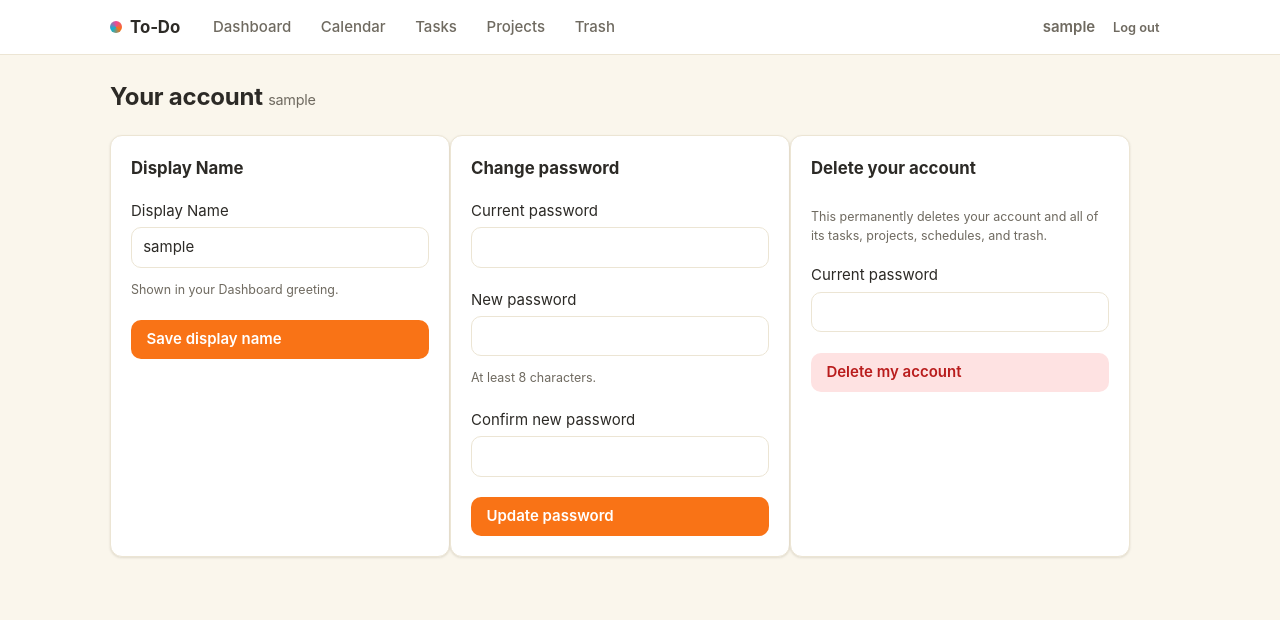
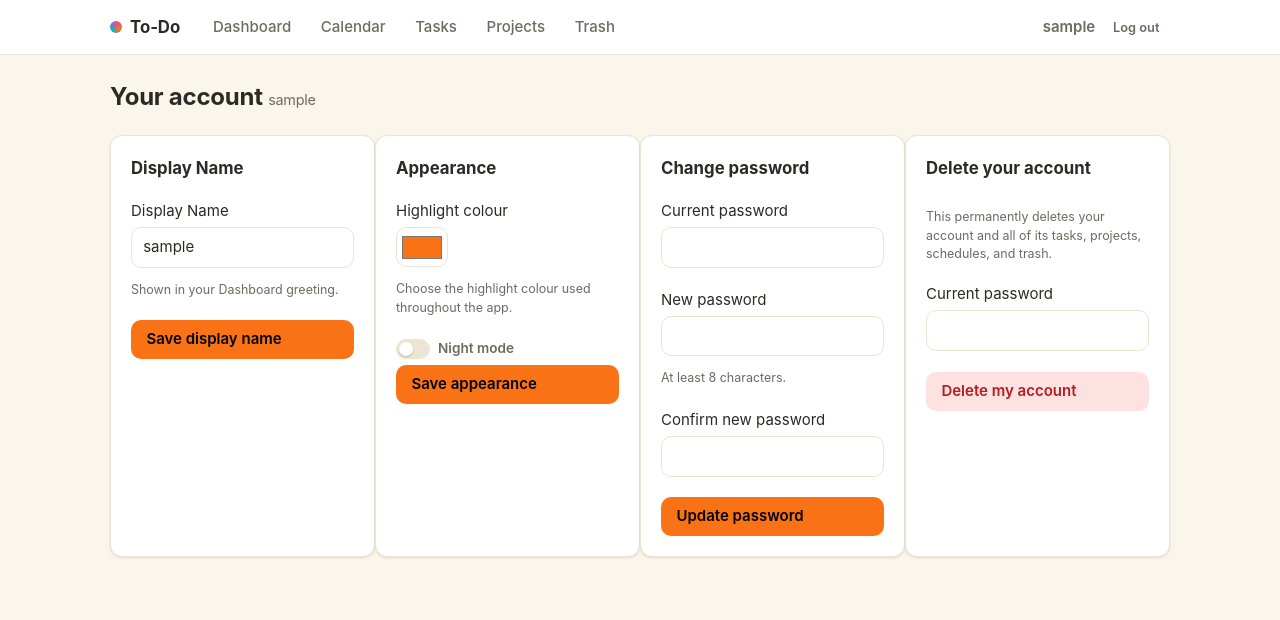
Before and after one commit to awat31/to-do, a Flask app: page /account in a window 1280 px wide. Shown: the top 620 px of the page. Run offline with Flask 3, Linux system fonts and the light colour scheme; the visitor is signed in with stand-in values (Sample User, id 1); data that the repository does not hold is empty.

Commit message:
Theme customisation

```diff
--- a/app/forms.py
+++ b/app/forms.py
@@ -8,7 +8,7 @@ from wtforms import (
     StringField,
     TextAreaField,
 )
-from wtforms.validators import DataRequired, EqualTo, Length, Optional
+from wtforms.validators import DataRequired, EqualTo, Length, Optional, Regexp
 
 MAX_WORK_RANGE_DAYS = 90
 
@@ -64,6 +64,17 @@ class DisplayNameForm(FlaskForm):
         filters=(_strip,),
         validators=(DataRequired(), Length(max=80)),
     )
+
+
+class AppearanceForm(FlaskForm):
+    highlight_color = StringField(
+        "Highlight colour",
+        validators=(
+            DataRequired(),
+            Regexp(r"^#[0-9a-fA-F]{6}$", message="Choose a valid colour."),
+        ),
+    )
+    night_mode = BooleanField("Night mode")
 
 
 class DeleteAccountForm(FlaskForm):
--- a/app/static/css/style.css
+++ b/app/static/css/style.css
@@ -2,15 +2,32 @@
 :root {
   --bg: #faf6ec;
   --surface: #ffffff;
+  --surface-soft: #f7f1e3;
+  --paper: #fffdf7;
   --ink: #2c2a26;
   --ink-soft: #6f6a60;
   --line: #ece5d4;
   --accent: #f97316;
+  --accent-text: #000000;
   --accent-soft: #fff1e4;
+  --accent-line: #fed7aa;
   --due: #ec4899;
+  --due-ink: #be185d;
   --work: #06b6d4;
+  --work-ink: #0e7490;
   --danger: #ef4444;
+  --danger-soft: #fee2e2;
+  --danger-ink: #b91c1c;
+  --danger-text: #ffffff;
   --ok: #22c55e;
+  --ok-soft: #e7f8ef;
+  --ok-ink: #166534;
+  --ok-text: #ffffff;
+  --repeat: #8b5cf6;
+  --repeat-ink: #6d28d9;
+  --link: #2563eb;
+  --active-control: #2c2a26;
+  --active-control-text: #ffffff;
   --radius: 12px;
   --shadow: 0 1px 3px rgb(60 50 20 / 0.08), 0 1px 2px rgb(60 50 20 / 0.06);
 }
@@ -18,12 +35,47 @@
 * { box-sizing: border-box; }
 html { -webkit-text-size-adjust: 100%; }
 body {
+  --accent-soft: color-mix(in srgb, var(--accent) 13%, var(--bg));
+  --accent-line: color-mix(in srgb, var(--accent) 48%, var(--line));
+  --due-soft: color-mix(in srgb, var(--due) 16%, var(--surface));
+  --work-soft: color-mix(in srgb, var(--work) 16%, var(--surface));
+  --repeat-soft: color-mix(in srgb, var(--repeat) 16%, var(--surface));
   margin: 0;
   background: var(--bg);
   color: var(--ink);
   font: 15px/1.5 "Inter", "Segoe UI", system-ui, -apple-system, sans-serif;
 }
-a { color: #2563eb; text-decoration: none; }
+.night-mode {
+  color-scheme: dark;
+  --bg: #0b1220;
+  --surface: #121c2d;
+  --surface-soft: #18253a;
+  --paper: #121c2d;
+  --ink: #f3f4f6;
+  --ink-soft: #cbd5e1;
+  --line: #334155;
+  --due-ink: #f9a8d4;
+  --work-ink: #67e8f9;
+  --danger: #f87171;
+  --danger-soft: #3b2028;
+  --danger-ink: #fecaca;
+  --danger-text: #111827;
+  --ok: #4ade80;
+  --ok-soft: #153322;
+  --ok-ink: #bbf7d0;
+  --ok-text: #052e16;
+  --repeat-ink: #d8b4fe;
+  --link: #93c5fd;
+  --active-control: #e5e7eb;
+  --active-control-text: #0b1220;
+  --accent-soft: color-mix(in srgb, var(--accent) 20%, var(--bg));
+  --accent-line: color-mix(in srgb, var(--accent) 52%, var(--line));
+  --due-soft: color-mix(in srgb, var(--due) 20%, var(--surface));
+  --work-soft: color-mix(in srgb, var(--work) 20%, var(--surface));
+  --repeat-soft: color-mix(in srgb, var(--repeat) 22%, var(--surface));
+  --shadow: 0 1px 3px rgb(0 0 0 / 0.32), 0 1px 2px rgb(0 0 0 / 0.24);
+}
+a { color: var(--link); text-decoration: none; }
 a:hover { text-decoration: underline; }
 h1 { font-size: 1.5rem; margin: 0; letter-spacing: -0.01em; }
 h2 { font-size: 1.05rem; margin: 0 0 0.75rem; display: flex; align-items: center; gap: 0.5rem; }
@@ -82,16 +134,17 @@ h3 { margin: 0; }
   font: inherit; font-weight: 600; cursor: pointer; text-decoration: none; white-space: nowrap;
 }
 .btn:hover { text-decoration: none; filter: brightness(1.05); }
-.btn-primary { background: var(--accent); color: #fff; }
+.btn-primary { background: var(--accent); color: var(--accent-text); }
 .btn-soft { background: var(--surface); color: var(--ink); border-color: var(--line); box-shadow: var(--shadow); }
 .btn-ghost { background: transparent; color: var(--ink-soft); }
 .btn-ghost:hover { background: var(--accent-soft); color: var(--ink); }
-.btn-danger { background: #fee2e2; color: #b91c1c; }
+.btn-danger { background: var(--danger-soft); color: var(--danger-ink); }
 .btn-sm { padding: 0.25rem 0.6rem; font-size: 0.8rem; }
 .input {
   width: 100%; padding: 0.5rem 0.7rem; border: 1px solid var(--line); border-radius: 10px;
   background: var(--surface); font: inherit; color: var(--ink);
 }
+.input-color { width: 3.25rem; height: 2.5rem; padding: 0.2rem; cursor: pointer; }
 .input:focus { outline: 2px solid var(--accent); outline-offset: 0; border-color: var(--accent); }
 .input-date, .input-date-sm { width: auto; }
 .input-date-sm { padding: 0.2rem 0.4rem; font-size: 0.78rem; border-radius: 8px; }
@@ -164,13 +217,13 @@ h3 { margin: 0; }
 .switch:hover .switch-label { color: var(--ink); }
 .switch input { position: absolute; opacity: 0; width: 0; height: 0; }
 .switch-track {
-  width: 34px; height: 20px; border-radius: 999px; background: #d8d2c2;
+  width: 34px; height: 20px; border-radius: 999px; background: var(--line);
   display: inline-block; position: relative; transition: background 0.15s;
-  flex-shrink: 0; border: 1px solid rgba(0,0,0,0.06);
+  flex-shrink: 0; border: 1px solid var(--line);
 }
 .switch-knob {
   position: absolute; top: 2px; left: 2px; width: 14px; height: 14px;
-  border-radius: 50%; background: #fff; transition: transform 0.15s;
+  border-radius: 50%; background: var(--surface); transition: transform 0.15s;
   box-shadow: 0 1px 2px rgb(0 0 0 / 0.2);
 }
 .switch input:checked + .switch-track { background: var(--accent); }
--- a/app/templates/auth/account.html
+++ b/app/templates/auth/account.html
@@ -17,6 +17,24 @@
       <span class="hint">Shown in your Dashboard greeting.</span>
     </div>
     <button class="btn btn-primary" type="submit">Save display name</button>
+  </form>
+
+  <form method="post" action="{{ url_for('auth.update_appearance') }}"
+        class="stack form-card auth-card">
+    {{ appearance_form.hidden_tag() }}
+    <h2>Appearance</h2>
+    <div class="field">
+      {{ appearance_form.highlight_color.label }}
+      {{ appearance_form.highlight_color(class="input input-color", type="color") }}
+      {% for e in appearance_form.highlight_color.errors %}<span class="err">{{ e }}</span>{% endfor %}
+      <span class="hint">Choose the highlight colour used throughout the app.</span>
+    </div>
+    <label class="switch">
+      {{ appearance_form.night_mode() }}
+      <span class="switch-track"><span class="switch-knob"></span></span>
+      <span class="switch-label">Night mode</span>
+    </label>
+    <button class="btn btn-primary" type="submit">Save appearance</button>
   </form>
 
   <form method="post" class="stack form-card auth-card">
--- a/app/templates/base.html
+++ b/app/templates/base.html
@@ -4,16 +4,17 @@
   <meta charset="utf-8">
   <meta name="viewport" content="width=device-width, initial-scale=1, viewport-fit=cover">
   <meta name="csrf-token" content="{{ csrf_token() }}">
-  <meta name="color-scheme" content="light">
+  <meta name="color-scheme" content="{{ 'dark' if night_mode else 'light' }}">
   <meta name="apple-mobile-web-app-capable" content="yes">
   <meta name="apple-mobile-web-app-status-bar-style" content="default">
   <title>{% block title %}To-Do{% endblock %}</title>
   <link rel="stylesheet" href="{{ url_for('static', filename='css/style.css', v=asset_version) }}">
   <link rel="icon" href="{{ url_for('static', filename='favicon.svg') }}">
   <link rel="manifest" href="{{ url_for('static', filename='manifest.webmanifest') }}">
-  <meta name="theme-color" content="#faf6ec">
+  <meta name="theme-color" content="{{ '#0b1220' if night_mode else '#faf6ec' }}">
 </head>
-<body>
+<body class="{{ 'night-mode' if night_mode }}"
+      style="--accent: {{ highlight_color }}; --accent-text: {{ highlight_text }};">
 <header class="topbar">
   <div class="topbar-inner">
     <a class="brand" href="{{ url_for('main.dashboard') }}"><span class="brand-dot"></span>To&#8209;Do</a>
```
Also changed, not shown: other parts of app/static/css/style.css (+31 -27 lines), app/__init__.py (+22 -1 lines), app/auth.py (+25 -0 lines), app/models.py (+7 -0 lines), migrations/versions/e4b7c19a2d86_add_user_appearance_preferences.py (added, +38 -0 lines), tests/test_app.py (+60 -0 lines), README.md.
